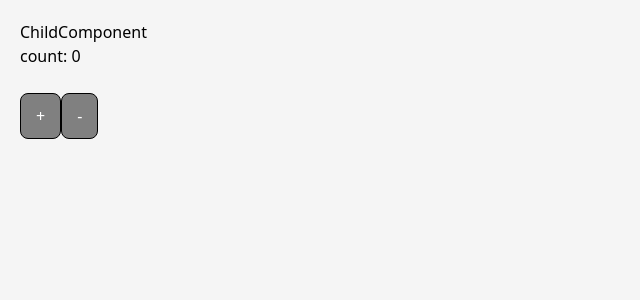
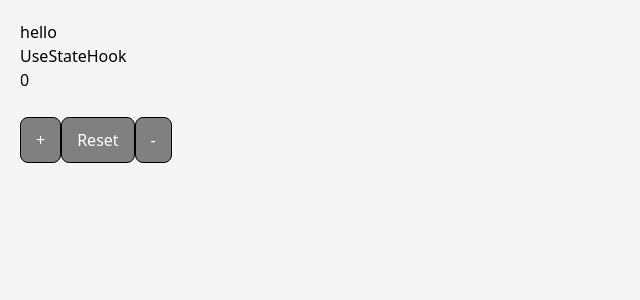
Before and after one commit to Omid-Sargazi/react-project, a React (Create React App) app: page / in a window 1280 px wide. Shown: the top 300 px of the page, without its empty margins (0-640 px from the left). Built offline with nearby package versions, Linux system fonts and the light colour scheme.

Commit message:
useState with previous in useState function

```diff
--- a/src/App.js
+++ b/src/App.js
@@ -85,20 +85,21 @@
 import HookCounter from "./Components/HookCounter";
 import React from "react";
 import "./App.css";
-import HookCounterTwo from "./Components/HookCounterTwo";
-import HookCounterThree from "./Components/HookCounterThree";
-import HookCOunFour from "./Components/HookCOunFour";
-import HookCounterone from "./Components/UseEffects/HookCounterone";
-import HookMouse from "./Components/HookMouse";
-import MouseContainer from "./Components/MouseContainer";
-import CounterByReducer from "./Components/useReducer/CounterByReducer";
-import CounterByReducerTwo from "./Components/useReducer/CounterByReducerTwo";
-import CounterByReducerThree from "./Components/useReducer/CounterByReducerThree";
-import ComponentB from "./Components/ComponentB";
-import ComponentC from "./Components/ComponentC";
-import ComponentA from "./Components/ComponentA";
-import DataFetching from "./Components/DataFetching";
-import DataFetchingTwo from "./Components/DataFetchingTwo";
+// import HookCounterTwo from "./Components/HookCounterTwo";
+// import HookCounterThree from "./Components/HookCounterThree";
+// import HookCOunFour from "./Components/HookCOunFour";
+// import HookCounterone from "./Components/UseEffects/HookCounterone";
+// import HookMouse from "./Components/HookMouse";
+// import MouseContainer from "./Components/MouseContainer";
+// import CounterByReducer from "./Components/useReducer/CounterByReducer";
+// import CounterByReducerTwo from "./Components/useReducer/CounterByReducerTwo";
+// import CounterByReducerThree from "./Components/useReducer/CounterByReducerThree";
+// import ComponentB from "./Components/ComponentB";
+// import ComponentC from "./Components/ComponentC";
+// import ComponentA from "./Components/ComponentA";
+// import DataFetching from "./Components/DataFetching";
+// import DataFetchingTwo from "./Components/DataFetchingTwo";
+import UseStateHook from "./Componentstwo/UseStateHook";
 // import ParentComponent from "./Components/ParentComponent";
 import ParentComponent from "./Components/UseMemo/ParentComponent";
 import { useReducer } from "react";
@@ -173,7 +174,10 @@ const App = () => {
       <hr />
       <DataFetchingTwo /> */}
       {/* <ParentComponent /> */}
-      <ParentComponent />
+      {/* <ParentComponent /> */}
+
+      <h1>hello</h1>
+      <UseStateHook />
     </div>
   );
 };
--- /dev/null
+++ b/src/Componentstwo/UseStateHook.js
@@ -0,0 +1,15 @@
+import { useState } from "react";
+const UseStateHook = () => {
+  const [count, setCount] = useState(0);
+  console.log("count");
+  return (
+    <>
+      <h>UseStateHook</h>
+      <h1>{count}</h1>
+      <button onClick={() => setCount((prev) => prev + 1)}>+</button>
+      <button onClick={() => setCount(0)}>Reset</button>
+      <button onClick={() => setCount((prev) => prev - 1)}>-</button>
+    </>
+  );
+};
+export default UseStateHook;
```
